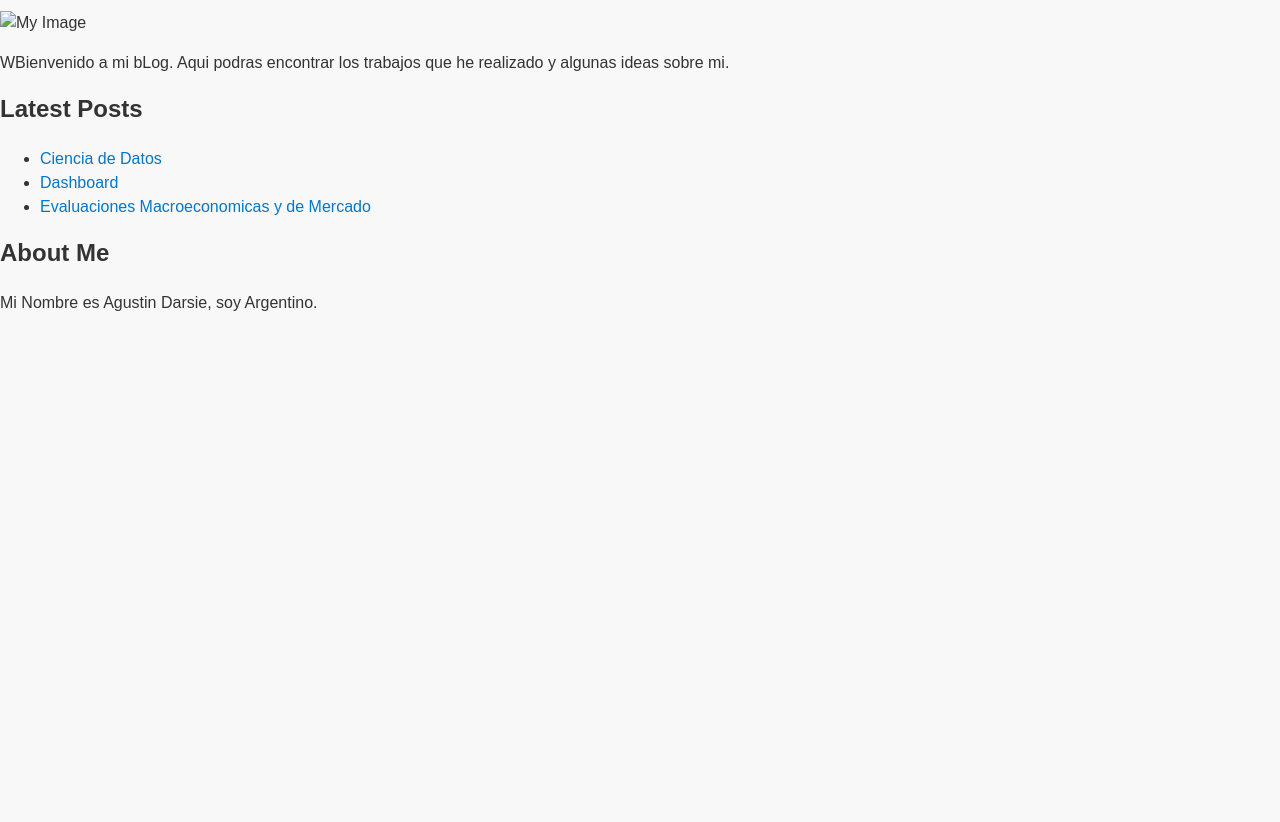
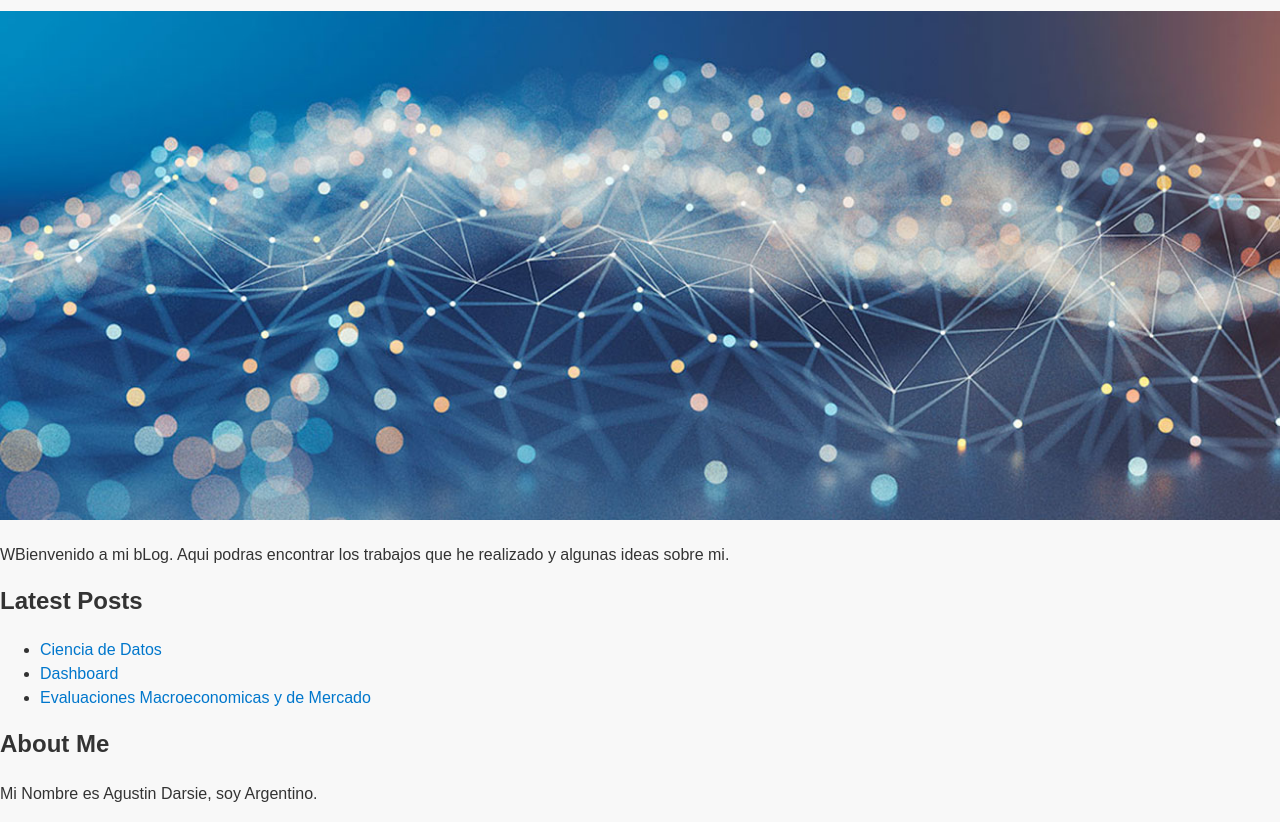
Before and after one commit to Kashirajaji/Kashirajaji.github.io, a plain HTML site: page index.html in a window 1280 px wide. Shown: the part 103-925 px from the top of the page. Before the commit the page ends 800 px from the top, so only its background shows below. Drawn offline with Linux system fonts and the light colour scheme.

Commit message:
Update index.html

```diff
--- a/index.html
+++ b/index.html
@@ -21,7 +21,7 @@
       </ul>
     </nav>
     <h1>My Blog</h1>
-    <img src="my-image.jpg" alt="My Image">
+    <img src="datascience-hero.jpg" alt="My Image">
     <p>WBienvenido a mi bLog. Aqui podras encontrar los trabajos que he realizado y algunas ideas sobre mi.</p>
     <h2>Latest Posts</h2>
     <ul>
```
